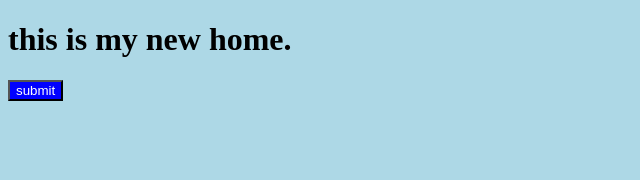
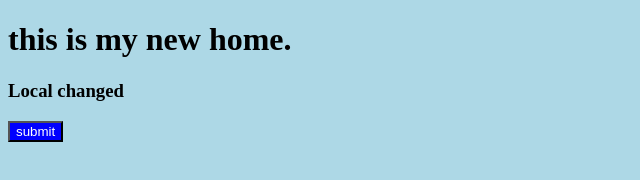
Before and after one commit to CHIENNGUYEN2345/1st-upload, a plain HTML site: page index.html in a window 1280 px wide. Shown: the whole page, without its empty margins (0-640 px from the left). Drawn offline with Linux system fonts and the light colour scheme.

Commit message:
update html file from local

```diff
--- a/index.html
+++ b/index.html
@@ -10,6 +10,7 @@
 <body>
 	<div class="center-div">
 		<h1>this is my new home.</h1>
+		<h3>Local changed</h3>
 		<button>submit</button>
 	</div>
 
```
